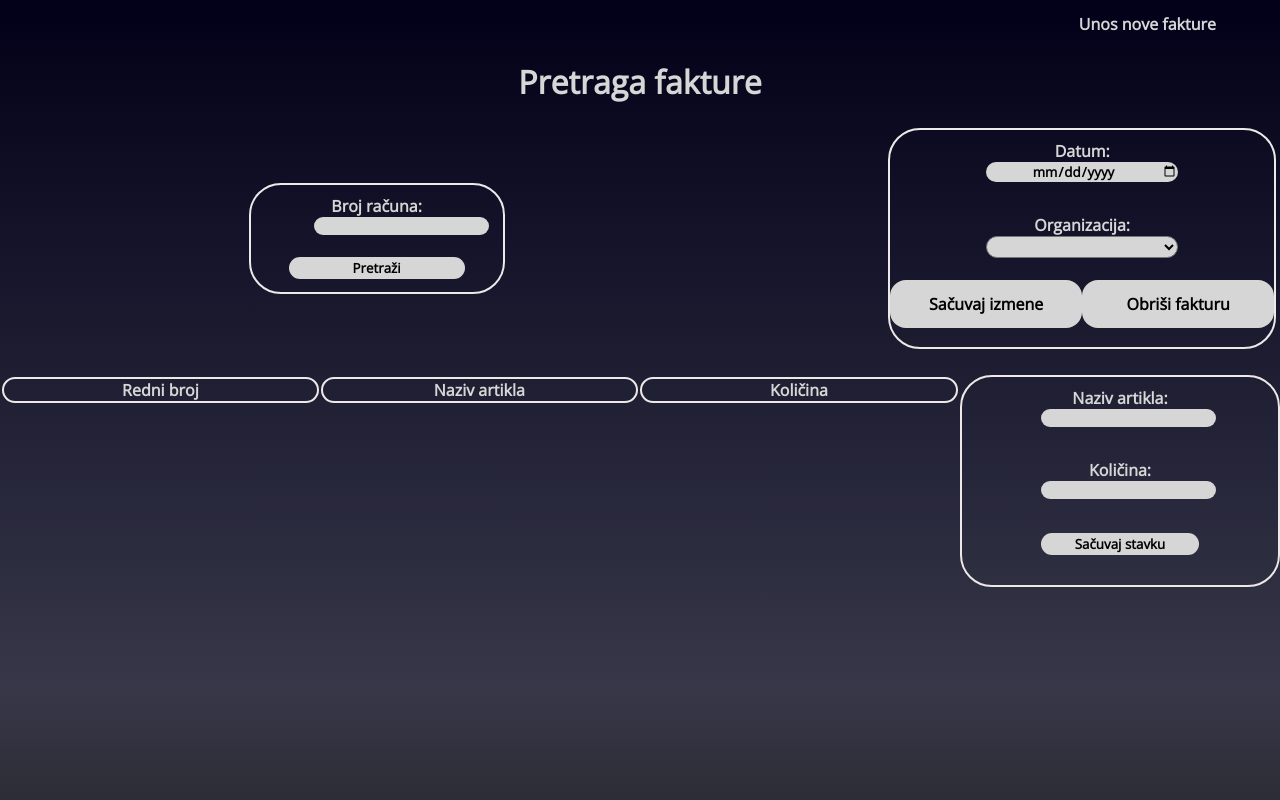
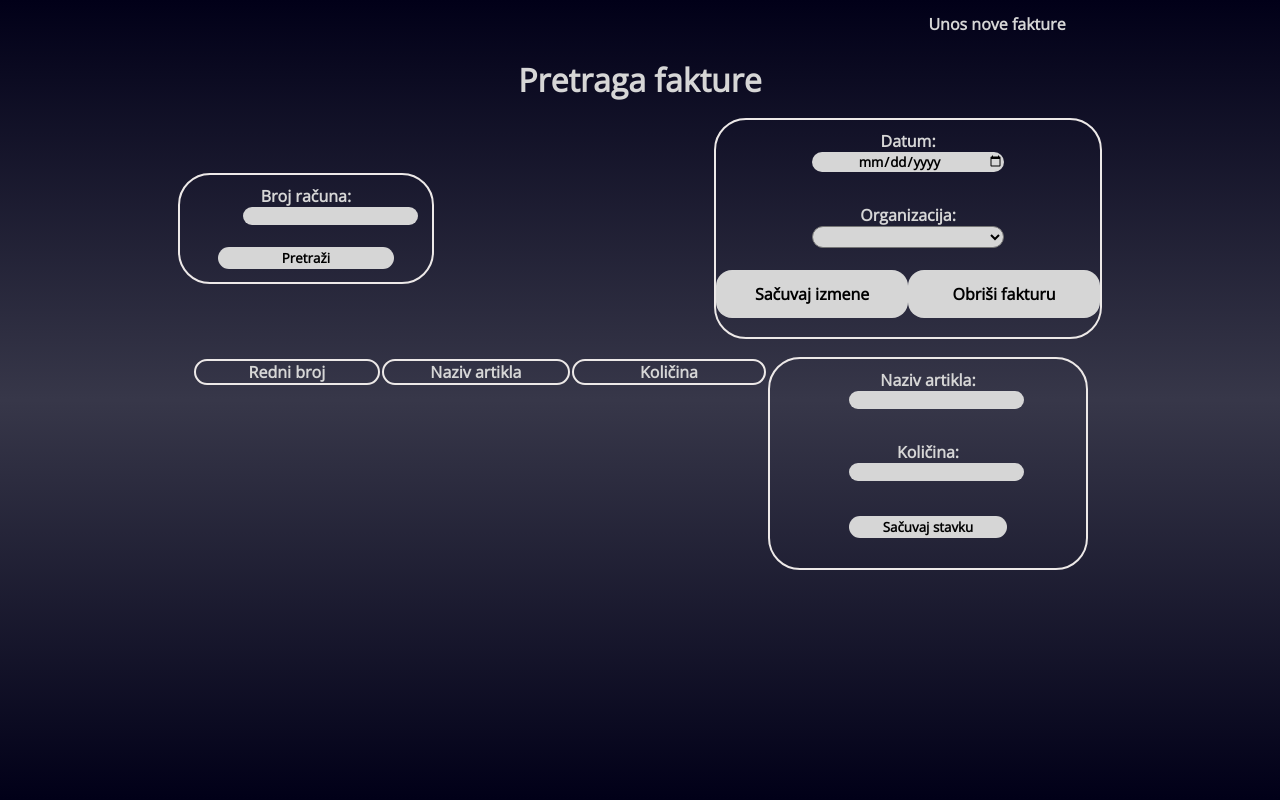
Before and after one commit to was2309/Faktura-Racun, a PHP site: page /invoiceSearch.php in a window 1280 px wide. Run offline with PHP 8.4, Linux system fonts and the light colour scheme; data that the repository does not hold is empty.

Commit message:
Promenjen dizajn na 70% sirine, promenjena pozadina i sitne promene

```diff
--- a/www/index.php
+++ b/www/index.php
@@ -10,9 +10,11 @@
     <meta name="viewport"
           content="width=device-width, user-scalable=no, initial-scale=1.0, maximum-scale=1.0, minimum-scale=1.0">
     <meta http-equiv="X-UA-Compatible" content="ie=edge">
+
     <link rel="stylesheet" href="https://cdnjs.cloudflare.com/ajax/libs/font-awesome/4.7.0/css/font-awesome.min.css">
     <link rel="stylesheet" href="styles/style.css" />
     <title>Faktura | Unos</title>
+    <link rel="icon" type="image/x-icon" href="styles/images/fileIcon.png"">
 </head>
 <body>
 <?php
@@ -179,7 +181,7 @@ if(isset($_POST['save'])){
         </form>
         <br><br>
         <div class="save_invoice">
-            <button type="submit" name="save" value="save" class="save_invoice" form="invoiceF">Sačuvaj fakturu</button>
+            <button type="submit" name="save" value="save" class="save_invoice_button" form="invoiceF">Sačuvaj fakturu</button>
         </div>
     </div>
 </div>
--- a/www/invoiceSearch.php
+++ b/www/invoiceSearch.php
@@ -15,6 +15,7 @@
     <link rel="stylesheet" href="https://cdnjs.cloudflare.com/ajax/libs/font-awesome/4.7.0/css/font-awesome.min.css">
     <link rel="stylesheet" href="styles/style.css" />
     <title>Faktura | Pretraga</title>
+    <link rel="icon" type="image/x-icon" href="styles/images/fileIcon.png"">
 </head>
 <body>
 <?php
--- a/www/styles/style.css
+++ b/www/styles/style.css
@@ -14,8 +14,11 @@
 
 body{
     height: 100vh;
-    background: linear-gradient(180deg, rgba(1,0,24,1) 0%, rgba(55,55,73,1) 86%, rgba(45,45,54,1) 100%);
+    background: linear-gradient(180deg, rgba(1,0,24,1) 0%, rgba(55,55,73,1) 50%, rgba(1,0,24,1) 100%);
+    /*background: linear-gradient(180deg, rgba(1,0,24,1) 0%, rgba(55,55,73,1) 86%, rgba(45,45,54,1) 100%);*/
     background-repeat: no-repeat;
+    width: 70%;
+    margin: auto;
 }
 .links{
     display: flex;
@@ -23,16 +26,20 @@ body{
 
 }
 .links a{
-    margin-right: 5%;
+    margin-right: 2%;
     margin-top: 1%;
     color: #d6d6d6;
     text-decoration: none;
-
+    padding: 0.5%;
+    border-radius: 10px;
+    transition: .3s;
 }
 
 .links a:hover{
-    color: darkgray;
+    color: #1f1f1f;
     text-decoration: none;
+    background: #d6d6d6;
+
 }
 
 #invoiceForm{
@@ -56,7 +63,7 @@ body{
     flex-direction: row;
     justify-content: space-between;
     align-items: center;
-    width: 100vw;
+    width: 140%;
 }
 
 .searchPart{
@@ -67,7 +74,7 @@ body{
 
 #invoiceF{
     width: 25vw;
-    margin-left: 5%;
+
 }
 
 #invoiceNumber{
@@ -151,14 +158,12 @@ th, td{
 
 #searchInvoiceF{
     width: 20vw;
-    margin-left: 35%;
 
 }
 
 #updateInvoiceF{
     width: 24vw;
     min-width: fit-content;
-    margin-left: 40%;
     margin-right: auto;
 }
 
@@ -210,10 +215,11 @@ button{
     border-radius: 1rem;
     border-color: transparent;
     background: #d6d6d6;
+    transition: .2s;
 }
 
 button:hover{
-    background: #aba8a7;
+    background: #757575;
     color: #e6e3e3;
 }
 
@@ -225,9 +231,15 @@ button:hover{
 .save_invoice{
     width: 12rem;
     height: 3rem;
+    /*margin-left: auto;*/
+    /*margin-right: auto;*/
+}
+
+.save_invoice_button{
+    width: 12rem;
+    height: 3rem;
     font-weight: bold;
     font-size: medium;
-    margin-left: 10%;
 }
 
 .update_invoice{
@@ -251,3 +263,7 @@ button:hover{
 .fa-times{
     color: #b01f15;
 }
+
+.fa-times:hover{
+    color: #fa1100;
+}
```
Also changed, not shown: www/styles/images/fileIcon.png (added).
